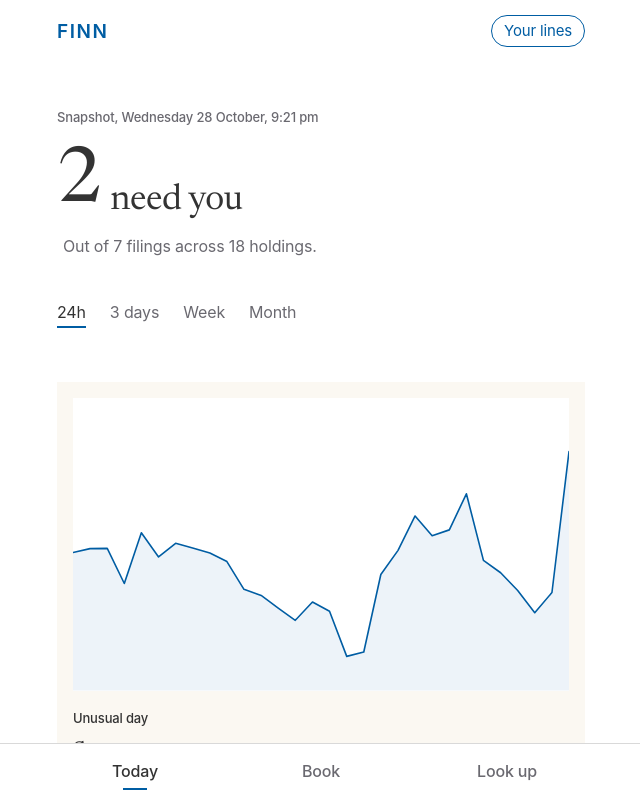
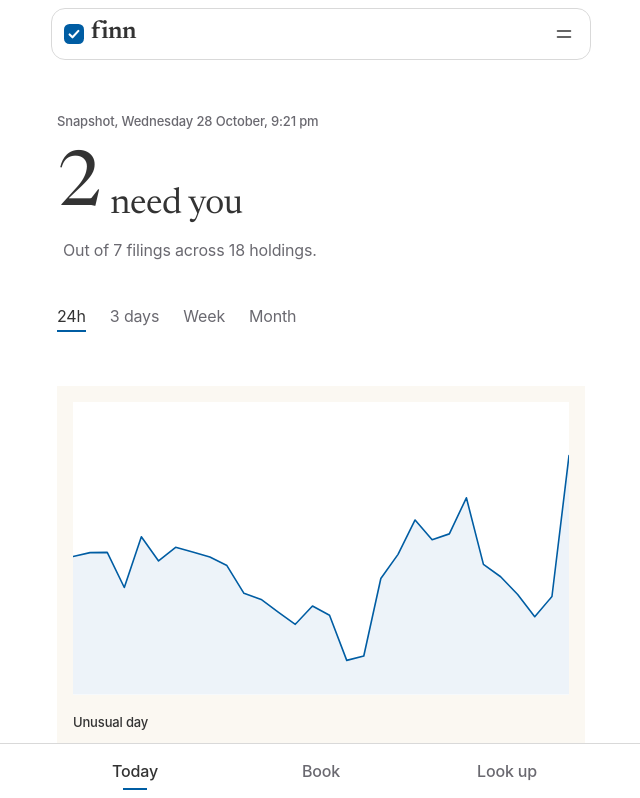
Before and after one commit to vedant-22/finn, a React (Vite) app in the folder web/: page / in a window 1280 px wide. Shown: the top 798 px of the page, without its empty margins (319-959 px from the left). Built offline with nearby package versions, Linux system fonts and the light colour scheme; a web font is replaced by a local one.

Commit message:
Add Folio header with menu

```diff
--- a/web/src/App.tsx
+++ b/web/src/App.tsx
@@ -6,7 +6,7 @@ import {
   buildLive, CATEGORY_LABEL, plainError, DEFAULT_LINES, forgetCompanies, getCompany, getPush, loadLines, saveLines, shortName, wordScore,
   type Bar, type Company, type Lines, type Push, type Step,
 } from './lib'
-import { Masthead, Sheet, useEdgeBack } from './ui'
+import { IndexRow, Mark, Masthead, MenuCtx, Sheet, useEdgeBack } from './ui'
 
 type Route = { tab: 'today' | 'book' | 'look'; sym?: string; pid?: number }
 const parse = (): Route => {
@@ -22,6 +22,7 @@ export function App() {
   const [err, setErr] = useState('')
   const [lines, setLinesState] = useState<Lines>(loadLines)
   const [linesOpen, setLinesOpen] = useState(false)
+  const [menuOpen, setMenuOpen] = useState(false)
   const [prev, setPrev] = useState<string>('')
   const scrolls = useRef(new Map<string, number>())
   const toY = useRef(0)
@@ -49,7 +50,7 @@ export function App() {
       // However a company was reached (tap, forward, a pasted link), Back and the lit tab follow where it came from
       if (r.sym && !from.startsWith('#/c/')) setPrev(from)
       toY.current = from.startsWith('#/c/') && !r.sym ? scrolls.current.get(location.hash || '#/') ?? 0 : 0
-      setLinesOpen(false)  // the sheet belongs to Today; Back with it up shouldn't carry it onto the next screen
+      setLinesOpen(false); setMenuOpen(false)  // a sheet belongs to the screen it opened on; Back with it up shouldn't carry it over
       setRoute(r)
     }
     window.addEventListener('hashchange', on); return () => window.removeEventListener('hashchange', on)
@@ -65,14 +66,16 @@ export function App() {
     else location.hash = h
   }
 
-  if (err) return <div className="boot"><span className="wordmark">FINN</span><p className="serif-line">Couldn't load your filings. {plainError(err)}</p><button className="btn-outline" onClick={() => location.reload()}>Try again</button></div>
-  if (!push) return <div className="boot"><span className="wordmark" aria-label="FINN, loading">FINN</span></div>
+  if (err) return <div className="boot"><Mark /> <p className="serif-line">Couldn't load your filings. {plainError(err)}</p><button className="btn-outline" onClick={() => location.reload()}>Try again</button></div>
+  if (!push) return <div className="boot"><Mark label="FINN, loading" /></div>
   const holding = (s?: string) => push.portfolio.find(p => p.symbol === s)
   // On a company page, light the tab it was opened from
   const tab = !route.sym ? route.tab : prev.startsWith('#/book') ? 'book' : prev.startsWith('#/look') ? 'look' : prev ? 'today' : holding(route.sym) ? 'book' : 'look'
 
+  const linesSummary = `${lines.interrupt.length} kinds of filing, a ±${lines.movePct}% day or ${lines.volX}× volume`
+  const menuGo = (t: Route['tab']) => { setMenuOpen(false); go(t) }
   return (
-    <>
+    <MenuCtx.Provider value={() => setMenuOpen(true)}>
       {route.sym
         ? <CompanyRoute sym={route.sym} pid={route.pid} sector={holding(route.sym)?.sector} title={holding(route.sym)?.short} close={push.eod[route.sym]?.[push.eod[route.sym].length - 1]} bars={push.eod[route.sym]} back={() => { location.hash = !prev || prev === location.hash ? '#/' : prev }} />
         : route.tab === 'book' ? <Book push={push} openCompany={openCompany} />
@@ -85,10 +88,22 @@ export function App() {
         <button className={tab === 'look' ? 'on' : ''} aria-current={tab === 'look' ? 'page' : undefined} onClick={() => go('look')}>Look up</button>
       </nav>
 
-      <Sheet open={linesOpen} onClose={() => setLinesOpen(false)} title="Your lines">
+      {/* The menu: an index list. The three screens, then the one setting FINN has, the alert lines */}
+      <Sheet open={menuOpen} onClose={() => setMenuOpen(false)} title="Menu" full>
+        <nav className="fo-menu" aria-label="Menu">
+          <IndexRow big title="Today" line="What crossed your lines, and what can wait" onClick={() => menuGo('today')} />
+          <IndexRow big title="Book" line={`Your ${push.portfolio.length} holdings, weakest word first`} onClick={() => menuGo('book')} />
+          <IndexRow big title="Look up" line="Any NSE company, its promises checked" onClick={() => menuGo('look')} />
+        </nav>
+        <h3 className="fo-menu-h">Alerts</h3>
+        <IndexRow title="Alert lines" line={linesSummary} onClick={() => { setMenuOpen(false); setLinesOpen(true) }} />
+        <p className="fo-menu-foot sub">Filings to {new Date(push.asof).toLocaleString('en-IN', { day: 'numeric', month: 'short', hour: 'numeric', minute: '2-digit' })}. Promises are read from the last five earnings calls and checked against filed results.</p>
+      </Sheet>
+
+      <Sheet open={linesOpen} onClose={() => setLinesOpen(false)} title="Alert lines">
         <LinesForm lines={lines} setLines={setLines} />
       </Sheet>
-    </>
+    </MenuCtx.Provider>
   )
 }
 
--- a/web/src/Today.tsx
+++ b/web/src/Today.tsx
@@ -40,7 +40,7 @@ export function Today({ push, lines, setLines, openCompany, openLines }: {
 
   return (
     <main className="screen today">
-      <Masthead right={<button className="btn-outline btn-sm" onClick={openLines}>Your lines</button>} />
+      <Masthead />
       <section className="hero">
         <p className="lbl lbl-quiet hero-lbl">{asof.toDateString() === new Date().toDateString()
           ? `Today, filings to ${time}`
@@ -97,7 +97,7 @@ export function Today({ push, lines, setLines, openCompany, openLines }: {
           <h2 className="t-h1">{END[lines.hours] ?? 'That’s everything.'}</h2>
           <div className="end-band-btns">
             <a className="btn-light" href="#/book">Open your book</a>
-            <button className="btn-light-outline" onClick={openLines}>Change your lines</button>
+            <button className="btn-light-outline" onClick={openLines}>Change alert lines</button>
           </div>
         </div>
       </section>
--- a/web/src/styles.css
+++ b/web/src/styles.css
@@ -91,15 +91,42 @@ blockquote { margin: 0; }
 .screen { max-width: 560px; margin: 0 auto; padding: 0 var(--fo-gutter) calc(env(safe-area-inset-bottom) + 112px); }
 /* A new screen fades in, so a tab change reads as a change of page, not a flash */
 .screen { animation: fade-in 320ms var(--fo-ease-out) both; }
-.mast { position: sticky; top: 0; z-index: 6; height: calc(var(--fo-h-bar) + env(safe-area-inset-top)); padding: env(safe-area-inset-top) var(--fo-gutter) 0; margin: 0 calc(-1 * var(--fo-gutter)); display: flex; align-items: center; justify-content: space-between; gap: var(--fo-s-2xs); background: var(--fo-paper); transition: transform 400ms var(--fo-ease-out); }
-.mast.hide { transform: translateY(-100%); }
-.mast.warm { background: var(--fo-panel); }
 .warm-top { background: var(--fo-panel); margin: 0 calc(-1 * var(--fo-gutter)); padding: 0 var(--fo-gutter); border-radius: 0 0 var(--fo-r-12) var(--fo-r-12); }
 .warm-top .page-top { padding-top: var(--fo-s-2xl); }
 .warm-top .og-panel { margin-top: var(--fo-s-l); padding-bottom: var(--fo-s-l); background: transparent; }
-.wordmark { color: var(--fo-blue); text-decoration: none; font: 600 19px/1 var(--fo-sans); letter-spacing: 0.08em; padding: 12px 0; }
 .boot { min-height: 100dvh; display: grid; place-items: center; align-content: center; gap: 12px; padding: 24px; text-align: center; }
-.boot .wordmark { font-size: 28px; animation: breathe 1.4s ease-in-out infinite alternate; }
+/* ---------- Folio: the floating bar and the mark ---------- */
+.fo-bar { position: sticky; top: 0; z-index: 6; margin: 0 calc(-1 * var(--fo-gutter)); padding: calc(env(safe-area-inset-top) + 8px) 10px 6px; pointer-events: none; transition: transform 400ms var(--fo-ease-out); }
+.fo-bar.hide { transform: translateY(-110%); }
+.fo-bar-in { pointer-events: auto; display: flex; align-items: center; justify-content: space-between; height: 52px; padding: 0 6px 0 12px; background: rgba(255, 255, 255, .88); -webkit-backdrop-filter: saturate(1.6) blur(16px); backdrop-filter: saturate(1.6) blur(16px); border: 1px solid var(--fo-rule); border-radius: 14px; }
+.fo-home { display: flex; align-items: center; min-height: 44px; text-decoration: none; }
+.fo-mark { display: inline-flex; align-items: center; gap: 7px; color: var(--fo-ink); }
+.fo-mark-sym { width: 20px; height: 20px; flex: none; }
+.fo-mark-sym rect { fill: var(--fo-blue); }
+.fo-mark-sym path { fill: none; stroke: #fff; stroke-width: 2.1; stroke-linecap: round; stroke-linejoin: round; }
+.fo-mark-word { font: 600 25px/1 var(--fo-serif); letter-spacing: -0.02em; padding-bottom: 3px; }
+/* small square controls */
+.fo-icon-btn { display: grid; place-items: center; width: 40px; height: 40px; border-radius: var(--fo-r-control); color: var(--fo-ink); transition: background-color 150ms; }
+.fo-icon-btn svg { width: 20px; height: 20px; fill: none; stroke: currentColor; stroke-width: 1.6; stroke-linecap: round; }
+.fo-icon-btn:active { background: var(--fo-chip); }
+@media (hover: hover) { .fo-icon-btn:hover { background: var(--fo-chip); } }
+.boot .fo-mark { animation: breathe 1.4s ease-in-out infinite alternate; }
+.boot .fo-mark-word { font-size: 34px; }
+.boot .fo-mark-sym { width: 28px; height: 28px; }
+
+/* ---------- Folio: index rows ---------- */
+/* a title, a count and an arrow on one line; what's behind it in one plain line under */
+.fo-row { display: grid; grid-template-columns: 1fr auto 16px; align-items: center; column-gap: 10px; width: 100%; min-height: 64px; padding: 14px 0; border-bottom: 1px solid var(--fo-rule); text-align: left; }
+.fo-row-t { font: 400 22px/120% var(--fo-serif); letter-spacing: -0.01em; color: var(--fo-ink); }
+.fo-row-big .fo-row-t { font-size: 30px; line-height: 110%; letter-spacing: -0.02em; }
+.fo-row-n { font: 400 22px/1 var(--fo-serif); color: var(--fo-ink-2); font-variant-numeric: lining-nums tabular-nums; }
+.fo-row-arrow { grid-column: 3; width: 16px; height: 16px; fill: none; stroke: var(--fo-ink-2); stroke-width: 1.5; stroke-linecap: round; stroke-linejoin: round; transition: transform 250ms var(--fo-spring); }
+.fo-row-l { grid-column: 1 / -1; margin-top: 4px; font-size: 14px; line-height: 140%; color: var(--fo-ink-2); }
+.fo-row:active > * { opacity: .5; }
+@media (hover: hover) { .fo-row:hover .fo-row-arrow { transform: translateX(3px); } }
+.fo-menu { margin-top: var(--fo-s-3xs); }
+.fo-menu-h { margin: var(--fo-s-l) 0 0; font: 500 13px/116% var(--fo-sans); color: var(--fo-ink-2); }
+.fo-menu-foot { margin-top: var(--fo-s-m); font-size: 13px; line-height: 145%; }
 @keyframes breathe { from { opacity: .35; } }
 .sec-head { padding-bottom: 0; }
 .serif-line { font-size: 16px; line-height: 140%; color: var(--fo-ink-2); margin-top: var(--fo-s-3xs); }
@@ -360,8 +387,9 @@ blockquote { margin: 0; }
 .sheet-wrap.open { visibility: visible; transition: none; pointer-events: auto; }
 .scrim { position: absolute; inset: 0; background: rgba(51, 51, 51, .32); opacity: 0; transition: opacity 220ms; }
 .sheet-wrap.open .scrim { opacity: 1; }
-.sheet { position: absolute; left: 0; right: 0; bottom: 0; max-width: 560px; margin: 0 auto; background: var(--fo-paper); border-radius: var(--fo-r-12) var(--fo-r-12) 0 0; padding: 8px var(--fo-gutter) calc(env(safe-area-inset-bottom) + 20px); transform: translateY(100%); transition: transform 220ms var(--fo-ease-decel); max-height: 88dvh; overflow: auto; overscroll-behavior: contain; outline: none; }
+.sheet { position: absolute; left: 0; right: 0; bottom: 0; max-width: 560px; margin: 0 auto; background: var(--fo-paper); border-radius: var(--fo-r-band) var(--fo-r-band) 0 0; padding: 8px var(--fo-gutter) calc(env(safe-area-inset-bottom) + 20px); transform: translateY(100%); transition: transform 220ms var(--fo-ease-decel); max-height: 88dvh; overflow: auto; overscroll-behavior: contain; outline: none; }
 .sheet-wrap.open .sheet { transform: none; }
+.sheet-full { top: calc(env(safe-area-inset-top) + 10px); max-height: none; }
 .sheet-head { display: flex; justify-content: space-between; align-items: center; position: relative; padding: 14px 0 var(--fo-s-3xs); touch-action: none; cursor: grab; border-bottom: 1px solid var(--fo-rule); }
 .grab { position: absolute; top: 0; left: 50%; width: 36px; height: 4px; margin-left: -18px; border-radius: 2px; background: var(--fo-rule); }
 .sheet-head h2 { font: 400 28px/112% var(--fo-serif); letter-spacing: -0.015em; }
@@ -370,9 +398,9 @@ blockquote { margin: 0; }
 .lines h3 { margin: var(--fo-s-s) 0 var(--fo-s-5xs); }
 .stepper { display: flex; justify-content: space-between; align-items: center; gap: 12px; padding: var(--fo-s-3xs) 0; border-top: 1px solid var(--fo-rule); }
 .stepper-ctl { display: flex; align-items: center; gap: 4px; }
-.stepper-ctl button { width: 40px; height: 40px; border: 1px solid var(--fo-blue); color: var(--fo-blue); border-radius: var(--fo-r-pill); text-align: center; font-size: 20px; line-height: 1; }
+.stepper-ctl button { width: 40px; height: 40px; border: 1px solid var(--fo-rule); color: var(--fo-ink); border-radius: var(--fo-r-control); text-align: center; font-size: 20px; line-height: 1; }
 .stepper-ctl button:disabled { border-color: var(--fo-rule); color: var(--fo-rule); }
-.stepper-ctl button:active { background: var(--fo-blue); color: #fff; }
+.stepper-ctl button:active { background: var(--fo-chip); }
 .stepper-ctl output { min-width: 56px; text-align: center; font-weight: 500; font-size: 17px; }
 .checks label { display: flex; justify-content: space-between; gap: 12px; align-items: center; min-height: 48px; border-top: 1px solid var(--fo-rule); }
 /* a switch, not a tick: off is a grey outline and knob (3:1 on white), on is a brand track with a white knob */
--- a/web/src/ui.tsx
+++ b/web/src/ui.tsx
@@ -1,4 +1,4 @@
-import { useEffect, useRef, useState, type ReactNode } from 'react'
+import { createContext, useContext, useEffect, useRef, useState, type ReactNode } from 'react'
 import type { Bar, Status } from './lib'
 
 // useState that outlives the screen, so a filter or an open fold is still there after Back from a company
@@ -58,21 +58,49 @@ export function StatusLabel({ status }: { status: Status }) {
   return <span className={`lbl st-${status}`}>{STATUS_LABEL[status]}</span>
 }
 
-// The masthead: wordmark left, one outlined pill right. Hides on the way down, comes back on the way up.
-// Warm: the page opens on a warm block, so the masthead is warm while it sits over it.
-export function Masthead({ right, warm }: { right?: ReactNode; warm?: boolean }) {
+// Folio's mark: a small ENAM-blue square holding a tick (the app icon), then 'finn' in the book serif, lowercase
+export function Mark({ label = 'FINN' }: { label?: string }) {
+  return (
+    <span className="fo-mark" aria-label={label} role="img">
+      <svg className="fo-mark-sym" viewBox="0 0 20 20" aria-hidden><rect width="20" height="20" rx="5.5" /><path d="M5.6 10.4l2.9 2.9 5.9-6.4" /></svg>
+      <span className="fo-mark-word" aria-hidden>finn</span>
+    </span>
+  )
+}
+
+// The menu opens from any screen's bar; App owns the sheet
+export const MenuCtx = createContext<() => void>(() => {})
+
+// The floating bar: the mark left, one small square Menu control right. Hides on the way down, back on the way up.
+export function Masthead(_: { warm?: boolean } = {}) {
+  const openMenu = useContext(MenuCtx)
   const [hide, setHide] = useState(false)
-  const [top, setTop] = useState(true)
   useEffect(() => {
     let y0 = scrollY
-    const on = () => { const y = scrollY; setTop(y < 320); if (Math.abs(y - y0) < 6) return; setHide(y > y0 && y > 80); y0 = y }
+    const on = () => { const y = scrollY; if (Math.abs(y - y0) < 6) return; setHide(y > y0 && y > 80); y0 = y }
     addEventListener('scroll', on, { passive: true }); return () => removeEventListener('scroll', on)
   }, [])
   return (
-    <header className={`mast${hide ? ' hide' : ''}${warm && top ? ' warm' : ''}`}>
-      <a className="wordmark" href="#/" aria-label="FINN, Today">FINN</a>
-      {right}
+    <header className={`fo-bar${hide ? ' hide' : ''}`}>
+      <div className="fo-bar-in">
+        <a className="fo-home" href="#/" aria-label="FINN, Today"><Mark label="" /></a>
+        <button className="fo-icon-btn" aria-label="Menu" aria-haspopup="dialog" onClick={openMenu}>
+          <svg viewBox="0 0 20 20" aria-hidden><path d="M3.5 7h13M3.5 13h13" /></svg>
+        </button>
+      </div>
     </header>
+  )
+}
+
+// An index row: a title, one line saying what's behind it, a count, an arrow. Opens a sheet or a page.
+export function IndexRow({ title, line, count, onClick, big }: { title: ReactNode; line?: ReactNode; count?: number; onClick: () => void; big?: boolean }) {
+  return (
+    <button className={`fo-row${big ? ' fo-row-big' : ''}`} onClick={onClick}>
+      <span className="fo-row-t">{title}</span>
+      {count != null && <span className="fo-row-n num">{count}</span>}
+      <svg className="fo-row-arrow" viewBox="0 0 16 16" aria-hidden><path d="M6 3.5l4.5 4.5L6 12.5" /></svg>
+      {line && <span className="fo-row-l">{line}</span>}
+    </button>
   )
 }
 
@@ -153,7 +181,7 @@ export function Bars({ values, labels, w = 150, h = 44, fmt }: { values: (number
   )
 }
 
-export function Sheet({ open, onClose, title, children }: { open: boolean; onClose: () => void; title: string; children: ReactNode }) {
+export function Sheet({ open, onClose, title, children, full }: { open: boolean; onClose: () => void; title: string; children: ReactNode; full?: boolean }) {
   const ref = useRef<HTMLDivElement>(null)
   const close = useRef(onClose); close.current = onClose
   useEffect(() => {
@@ -183,7 +211,7 @@ export function Sheet({ open, onClose, title, children }: { open: boolean; onClo
   return (
     <div className={`sheet-wrap ${open ? 'open' : ''}`} aria-hidden={!open}>
       <div className="scrim" onClick={onClose} />
-      <div className="sheet" role="dialog" aria-modal="true" aria-label={title} tabIndex={-1} ref={ref}>
+      <div className={`sheet${full ? ' sheet-full' : ''}`} role="dialog" aria-modal="true" aria-label={title} tabIndex={-1} ref={ref}>
         <div className="sheet-head" onPointerDown={down} onPointerMove={move} onPointerUp={up} onPointerCancel={up}>
           <span className="grab" aria-hidden />
           <h2>{title}</h2>
```
Also changed, not shown: 1 other file (tests, documents, lock files or other folders).
